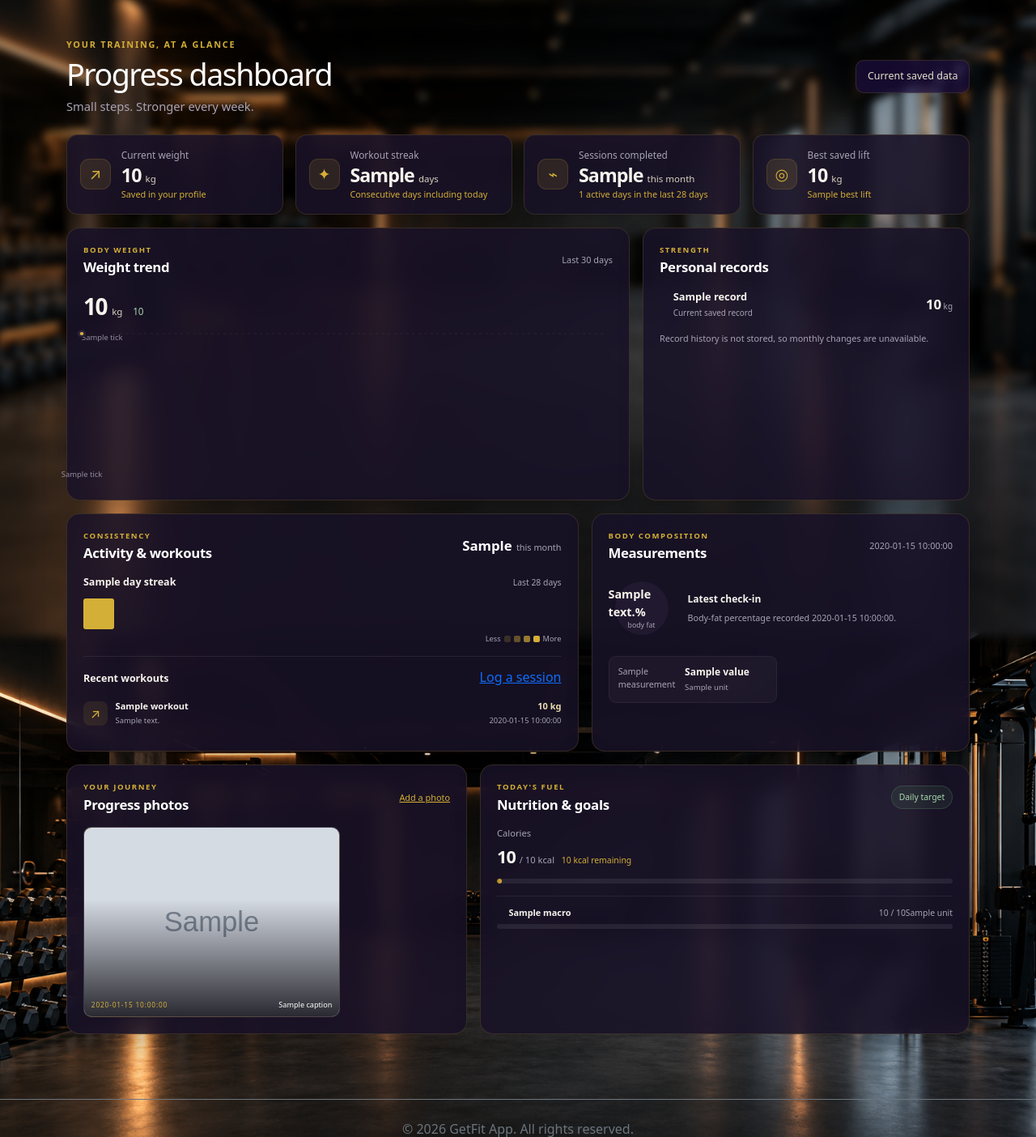
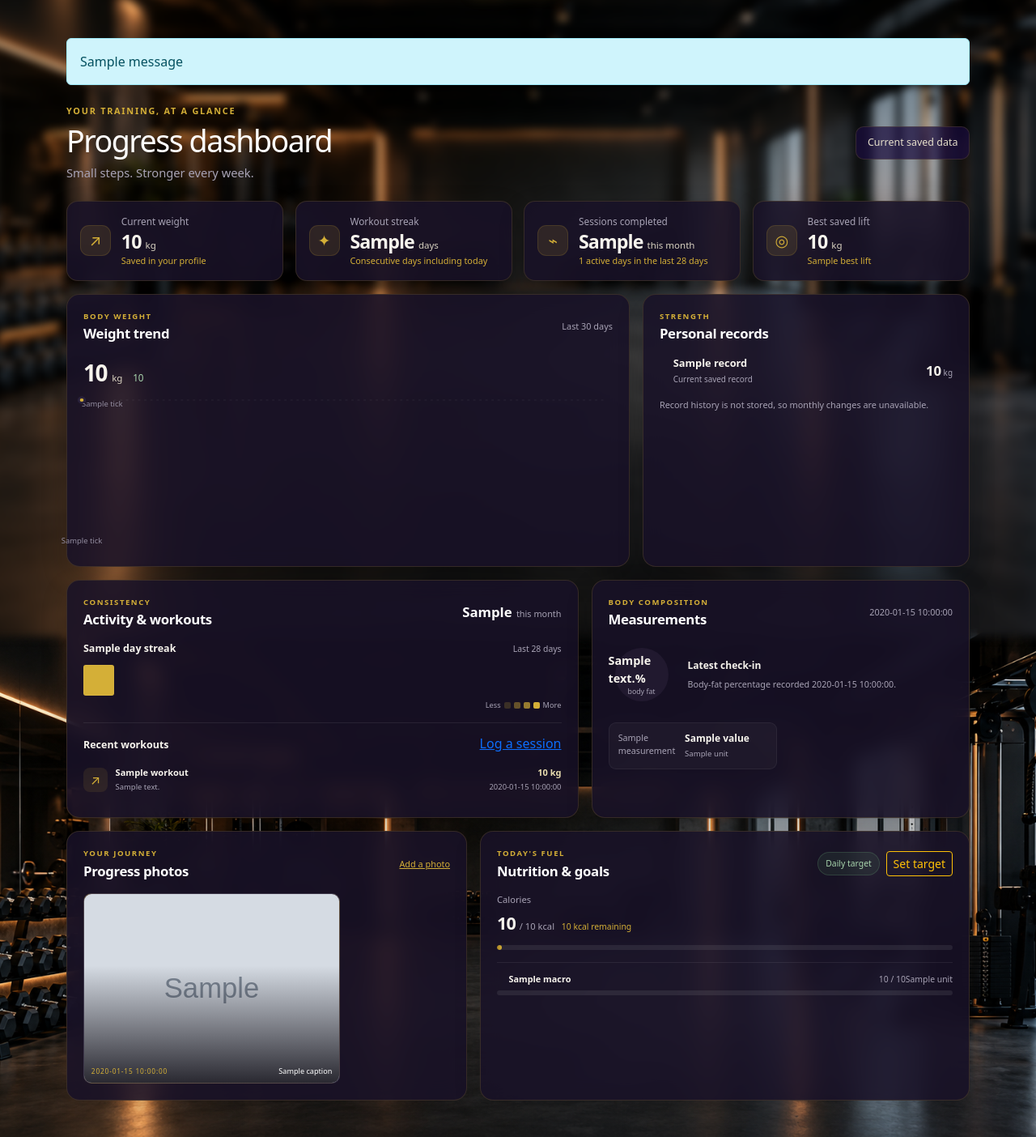
Before and after one commit to Adamabdelaziz23/getfit, a Flask app: template templates/dash.html in a window 1280 px wide. Shown: the part 34-1438 px from the top of the page at 81% size. Run offline with Flask 3, Linux system fonts and the light colour scheme; the template is opened without the code that fills it: most values are stand-ins (such as "Sample title", 1, 10 or a date in 2020); grey boxes marked "Sample" are stand-in pictures; one stand-in notice (Sample message) is shown; some libraries are stand-ins or nearby versions.

Commit message:
minor changes to calories target

```diff
--- a/app.py
+++ b/app.py
@@ -445,6 +445,43 @@ def dashboard():
         active_days_count=active_days_count,
         recent_workouts=recent_workouts,
     )
+
+
+@app.route("/calorie-target", methods=["POST"])
+@login_required
+def set_calorie_target():
+    """Update the signed-in user's daily calorie target."""
+    user_id = session.get("user_id")
+    target_input = request.form.get("calorie_target", "").strip()
+    try:
+        calorie_target = int(target_input)
+    except ValueError:
+        flash("Enter a whole-number daily calorie target.")
+        return redirect("/dashboard")
+
+    if not 1 <= calorie_target <= 20000:
+        flash("Daily calorie target must be between 1 and 20,000 kcal.")
+        return redirect("/dashboard")
+
+    goal_rows = db.execute(
+        "SELECT rowid FROM nutrion WHERE user_id = ? ORDER BY rowid DESC LIMIT 1",
+        user_id,
+    )
+    if goal_rows:
+        db.execute(
+            "UPDATE nutrion SET calories = ? WHERE rowid = ?",
+            calorie_target,
+            goal_rows[0]["rowid"],
+        )
+    else:
+        db.execute(
+            "INSERT INTO nutrion (user_id, calories) VALUES (?, ?)",
+            user_id,
+            calorie_target,
+        )
+
+    flash("Daily calorie target saved.")
+    return redirect("/dashboard")
 
 
 @app.route("/track", methods=["GET", "POST"])
--- a/templates/dash.html
+++ b/templates/dash.html
@@ -1,6 +1,13 @@
 {% extends "layout.html" %}
 {% block title %}Progress Dashboard | GetFit{% endblock %}
 {% block content %}
+{% with messages = get_flashed_messages() %}
+    {% if messages %}
+        <div class="mb-4" role="status" aria-live="polite">
+            {% for message in messages %}<div class="alert alert-info mb-2">{{ message }}</div>{% endfor %}
+        </div>
+    {% endif %}
+{% endwith %}
 <div class="dashboard-page">
     <section class="dashboard-heading">
         <div>
@@ -100,7 +107,13 @@
         </article>
 
         <article class="dashboard-card">
-            <div class="card-heading"><div><p class="card-kicker">TODAY'S FUEL</p><h3>Nutrition & goals</h3></div><span class="goal-badge">{% if calories_goal %}Daily target{% else %}No target{% endif %}</span></div>
+            <div class="card-heading">
+                <div><p class="card-kicker">TODAY'S FUEL</p><h3>Nutrition & goals</h3></div>
+                <div class="d-flex align-items-center gap-2">
+                    <span class="goal-badge">{% if calories_goal %}Daily target{% else %}No target{% endif %}</span>
+                    <button class="btn btn-sm btn-outline-warning" type="button" data-bs-toggle="modal" data-bs-target="#calorieTargetModal">Set target</button>
+                </div>
+            </div>
             <div class="calorie-summary">
                 <div class="calorie-copy"><span>Calories</span><strong>{{ food_totals.calories|round|int }} <small>{% if calories_goal %}/ {{ calories_goal|round|int }} kcal{% else %}kcal{% endif %}</small></strong><span class="calorie-remaining">{% if calories_remaining is not none %}{{ calories_remaining|round|int }} kcal remaining{% else %}Set a calorie target to see what remains{% endif %}</span></div>
                 <div class="calorie-progress" role="progressbar" aria-label="Calories consumed" aria-valuenow="{{ calorie_percent }}" aria-valuemin="0" aria-valuemax="100"><span style="width: {{ calorie_percent }}%"></span></div>
@@ -113,5 +126,27 @@
             {% if not macros %}<p class="dashboard-note">No saved macro targets. Food totals include entries logged today.</p>{% endif %}
         </article>
     </section>
+
+    <div class="modal fade" id="calorieTargetModal" tabindex="-1" aria-labelledby="calorieTargetModalLabel" aria-hidden="true">
+        <div class="modal-dialog modal-dialog-centered">
+            <div class="modal-content bg-dark text-light border-warning">
+                <form method="post" action="{{ url_for('set_calorie_target') }}">
+                    <div class="modal-header border-secondary">
+                        <h2 class="modal-title fs-5 text-warning" id="calorieTargetModalLabel">Daily calorie target</h2>
+                        <button type="button" class="btn-close btn-close-white" data-bs-dismiss="modal" aria-label="Close"></button>
+                    </div>
+                    <div class="modal-body">
+                        <label for="calorieTargetInput" class="form-label">Target (kcal per day)</label>
+                        <input type="number" class="form-control bg-secondary text-white border-0" id="calorieTargetInput" name="calorie_target" min="1" max="20000" step="1" value="{{ calories_goal|round|int if calories_goal else '' }}" required>
+                        <div class="form-text text-light-emphasis">Enter a whole number from 1 to 20,000 kcal.</div>
+                    </div>
+                    <div class="modal-footer border-secondary">
+                        <button type="button" class="btn btn-outline-light" data-bs-dismiss="modal">Cancel</button>
+                        <button type="submit" class="btn btn-warning fw-bold">Save target</button>
+                    </div>
+                </form>
+            </div>
+        </div>
+    </div>
 </div>
 {% endblock %}
```
Also changed, not shown: readme.txt.
